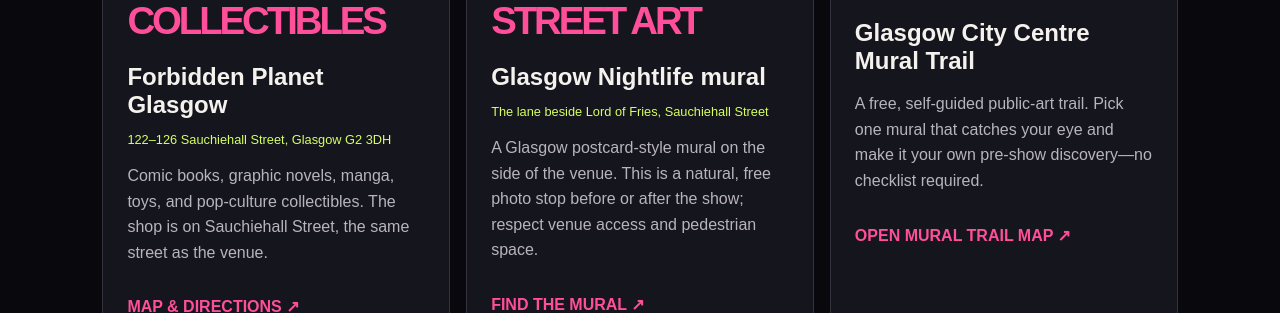
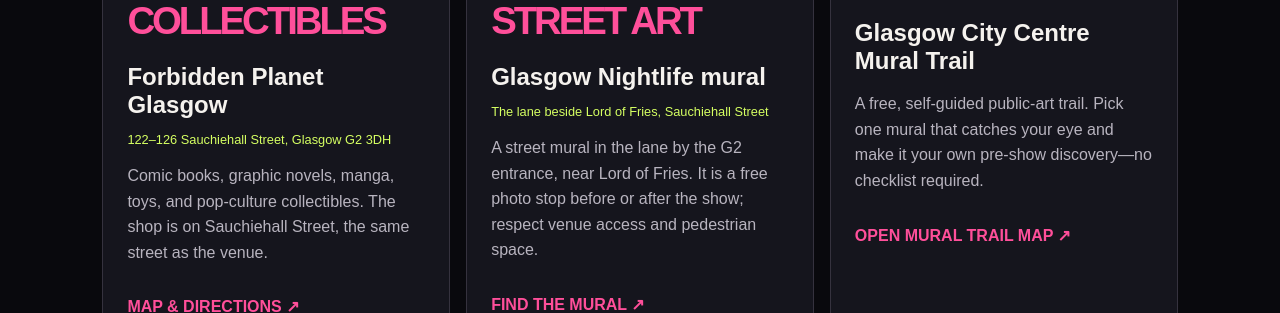
Before and after one commit to Loptr-Lab/pay-it-forward, a Next.js app: page /tour-side-quests in a window 1280 px wide. Shown: the part 1320-1633 px from the top of the page. Built offline with nearby package versions, Linux system fonts and the light colour scheme.

Commit message:
Clarify Glasgow Nightlife mural location

```diff
--- a/src/app/tour-side-quests/page.tsx
+++ b/src/app/tour-side-quests/page.tsx
@@ -55,8 +55,8 @@ export default function TourSideQuestsPage() {
         <article className="route-card">
           <span className="route-num">02 · PHOTO / STREET ART</span><h3>Glasgow Nightlife mural</h3>
           <p className="route-address">The lane beside Lord of Fries, Sauchiehall Street</p>
-          <p>A Glasgow postcard-style mural on the side of the venue. This is a natural, free photo stop before or after the show; respect venue access and pedestrian space.</p>
-          <a className="text-link" href={maps("Greetings from Glasgow mural The Garage Glasgow")} target="_blank" rel="noreferrer">FIND THE MURAL ↗</a>
+          <p>A street mural in the lane by the G2 entrance, near Lord of Fries. It is a free photo stop before or after the show; respect venue access and pedestrian space.</p>
+          <a className="text-link" href={maps("Glasgow Nightlife mural The Garage G2 lane Lord of Fries")} target="_blank" rel="noreferrer">FIND THE MURAL ↗</a>
           <a className="text-link" href="https://garageglasgow.co.uk/accessibility/" target="_blank" rel="noreferrer">VENUE ACCESSIBILITY & ENTRY ↗</a>
         </article>
         <article className="route-card">
```
